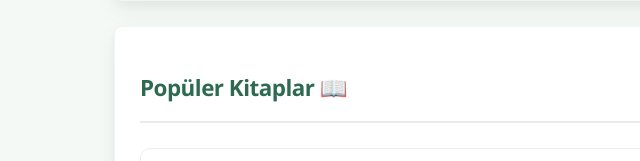
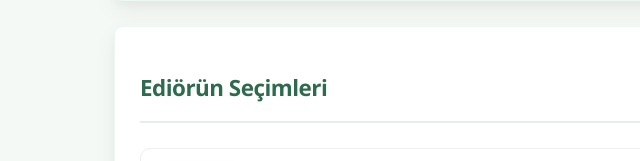
Before and after one commit to chivenos/Kitaplik, a website: page public/index.html in a window 1280 px wide. Shown: the part 258-419 px from the top of the page, 0-640 px from the left. Drawn offline with Linux system fonts and the light colour scheme.

Commit message:
Change header from 'Popüler Kitaplar' to 'Ediörün Seçimleri'

```diff
--- a/public/index.html
+++ b/public/index.html
@@ -41,7 +41,7 @@
 
 <div class="box">
     <h2 style="border-bottom: 2px solid #e9ecef; padding-bottom: 15px; margin-bottom: 25px; font-size: 1.4rem;">
-        Popüler Kitaplar 📖
+        Ediörün Seçimleri
     </h2>
 
     <div class="list-row" style="border: 1px solid #eee;">
```
